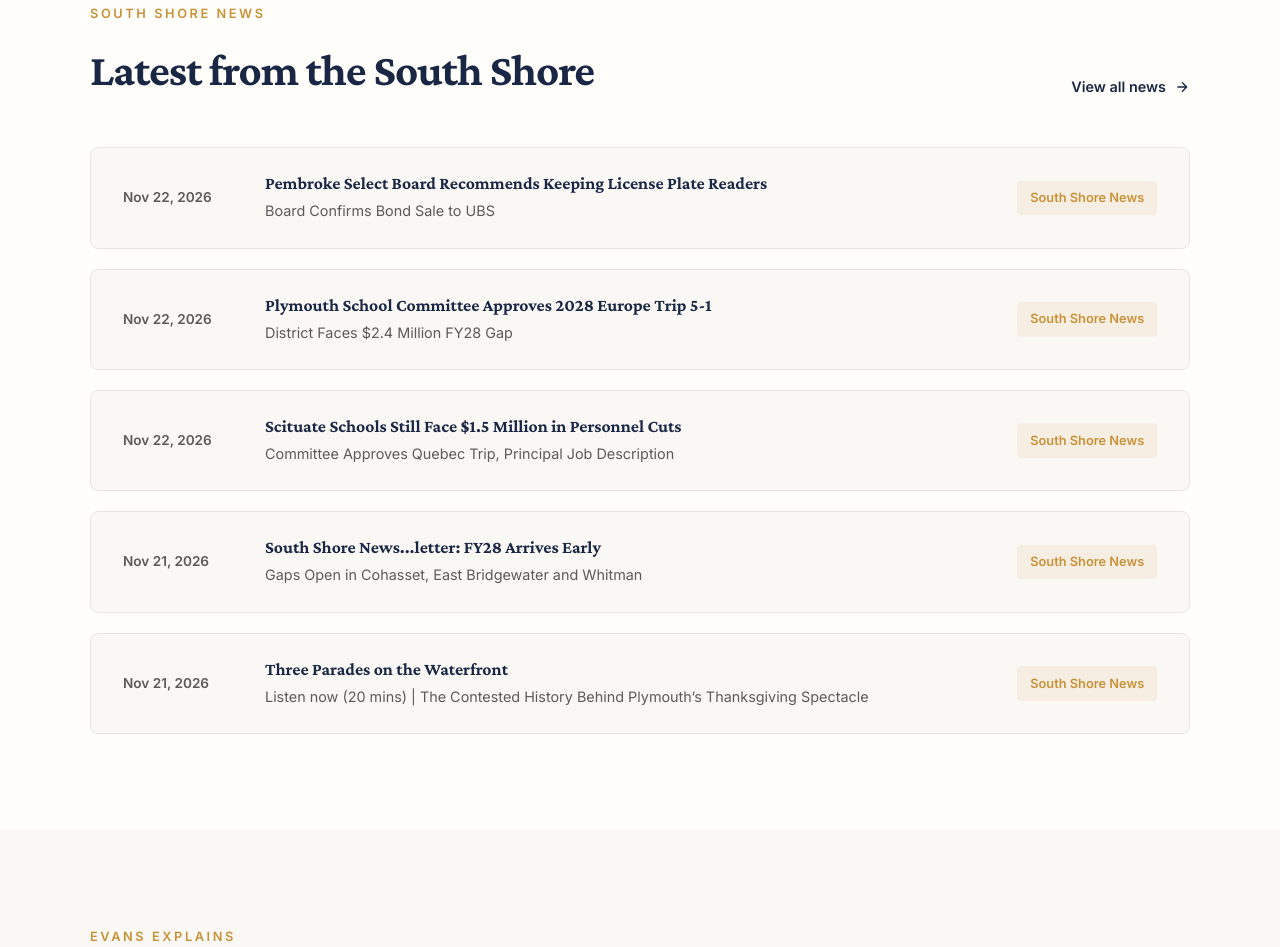
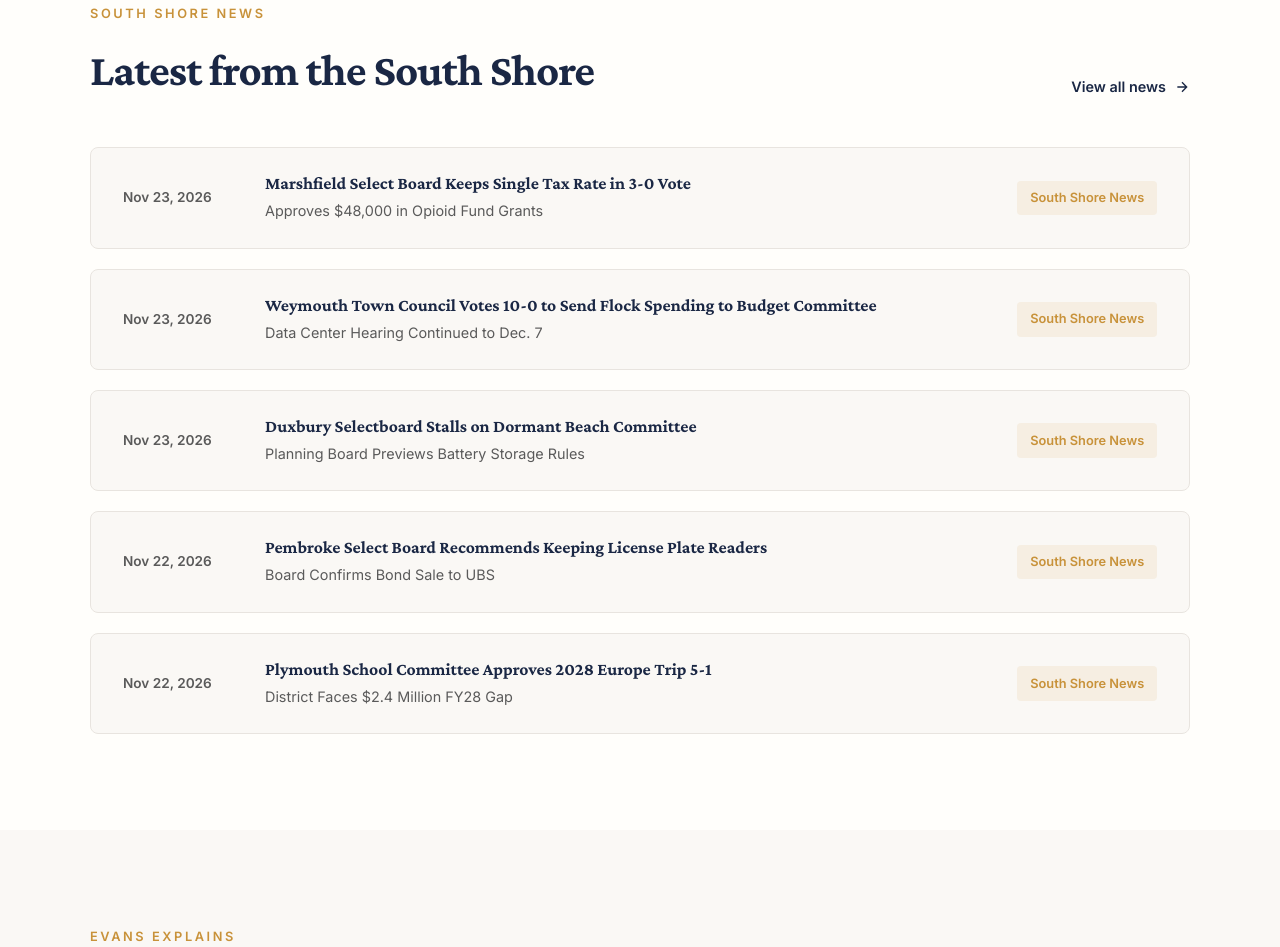
Before and after one commit to jev4ns/dotnet, a plain HTML site: page index.html in a window 1280 px wide. Shown: the part 5941-6888 px from the top of the page. Drawn offline with nearby package versions, Linux system fonts and the light colour scheme.

Commit message:
Render feeds — 2026-11-23

```diff
--- a/index.html
+++ b/index.html
@@ -818,6 +818,30 @@
 
             <div class="news-list">
                 <!-- FEED:ssn:start -->
+                <a href="https://www.southshore.news/p/marshfield-select-board-keeps-single" class="news-item fade-in" target="_blank" rel="noopener">
+                    <span class="news-date">Nov 23, 2026</span>
+                    <div class="news-content">
+                        <h4>Marshfield Select Board Keeps Single Tax Rate in 3-0 Vote</h4>
+                        <p>Approves $48,000 in Opioid Fund Grants</p>
+                    </div>
+                    <span class="news-source">South Shore News</span>
+                </a>
+                <a href="https://www.southshore.news/p/weymouth-town-council-votes-10-0" class="news-item fade-in" target="_blank" rel="noopener">
+                    <span class="news-date">Nov 23, 2026</span>
+                    <div class="news-content">
+                        <h4>Weymouth Town Council Votes 10-0 to Send Flock Spending to Budget Committee</h4>
+                        <p>Data Center Hearing Continued to Dec. 7</p>
+                    </div>
+                    <span class="news-source">South Shore News</span>
+                </a>
+                <a href="https://www.southshore.news/p/duxbury-selectboard-stalls-on-dormant" class="news-item fade-in" target="_blank" rel="noopener">
+                    <span class="news-date">Nov 23, 2026</span>
+                    <div class="news-content">
+                        <h4>Duxbury Selectboard Stalls on Dormant Beach Committee</h4>
+                        <p>Planning Board Previews Battery Storage Rules</p>
+                    </div>
+                    <span class="news-source">South Shore News</span>
+                </a>
                 <a href="https://www.southshore.news/p/pembroke-select-board-recommends" class="news-item fade-in" target="_blank" rel="noopener">
                     <span class="news-date">Nov 22, 2026</span>
                     <div class="news-content">
@@ -831,30 +855,6 @@
                     <div class="news-content">
                         <h4>Plymouth School Committee Approves 2028 Europe Trip 5-1</h4>
                         <p>District Faces $2.4 Million FY28 Gap</p>
-                    </div>
-                    <span class="news-source">South Shore News</span>
-                </a>
-                <a href="https://www.southshore.news/p/scituate-schools-still-face-15-million" class="news-item fade-in" target="_blank" rel="noopener">
-                    <span class="news-date">Nov 22, 2026</span>
-                    <div class="news-content">
-                        <h4>Scituate Schools Still Face $1.5 Million in Personnel Cuts</h4>
-                        <p>Committee Approves Quebec Trip, Principal Job Description</p>
-                    </div>
-                    <span class="news-source">South Shore News</span>
-                </a>
-                <a href="https://www.southshore.news/p/south-shore-newsletter-fy28-arrives" class="news-item fade-in" target="_blank" rel="noopener">
-                    <span class="news-date">Nov 21, 2026</span>
-                    <div class="news-content">
-                        <h4>South Shore News...letter: FY28 Arrives Early</h4>
-                        <p>Gaps Open in Cohasset, East Bridgewater and Whitman</p>
-                    </div>
-                    <span class="news-source">South Shore News</span>
-                </a>
-                <a href="https://www.southshore.news/p/three-parades-on-the-waterfront" class="news-item fade-in" target="_blank" rel="noopener">
-                    <span class="news-date">Nov 21, 2026</span>
-                    <div class="news-content">
-                        <h4>Three Parades on the Waterfront</h4>
-                        <p>Listen now (20 mins) | The Contested History Behind Plymouth’s Thanksgiving Spectacle</p>
                     </div>
                     <span class="news-source">South Shore News</span>
                 </a>
```
